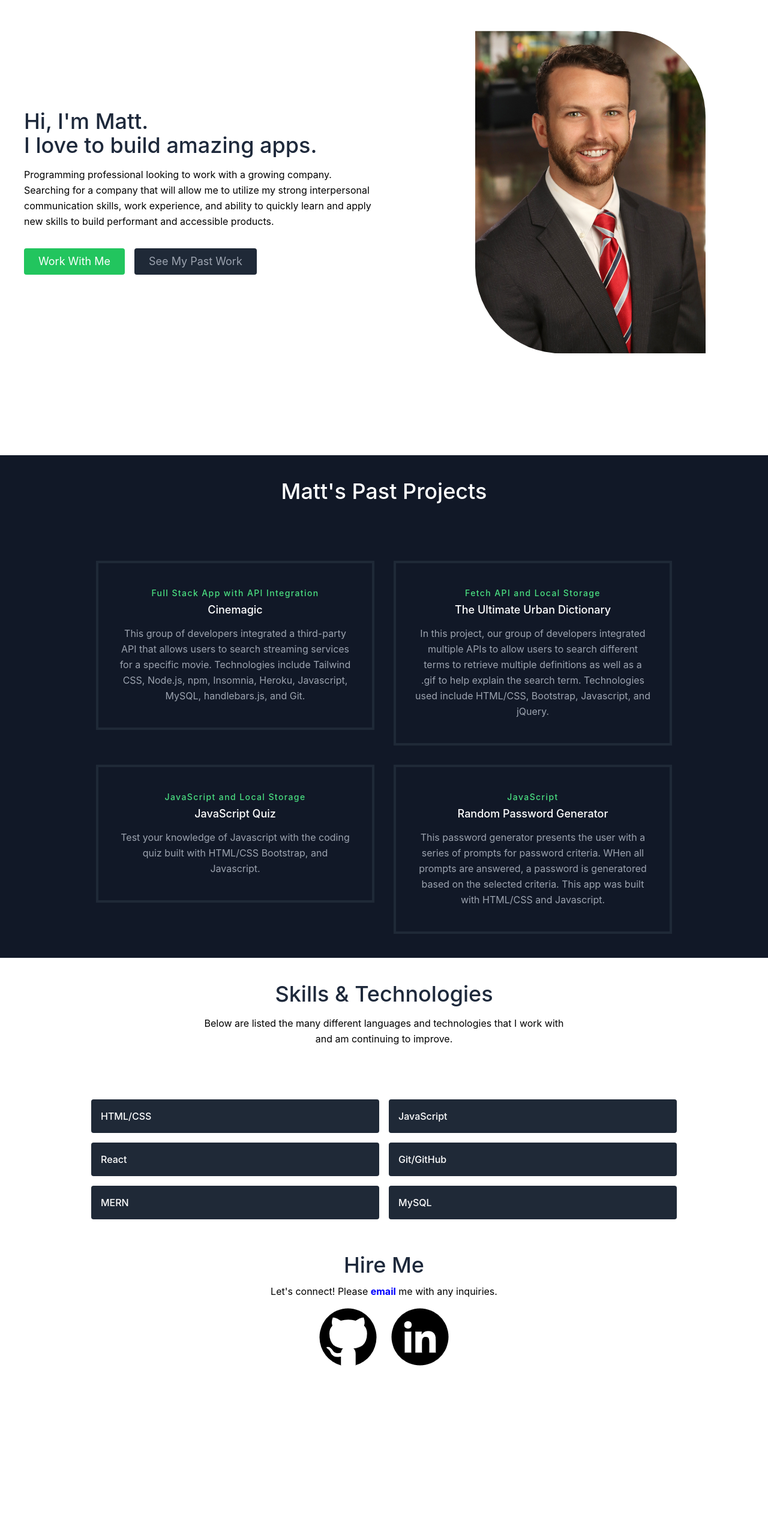
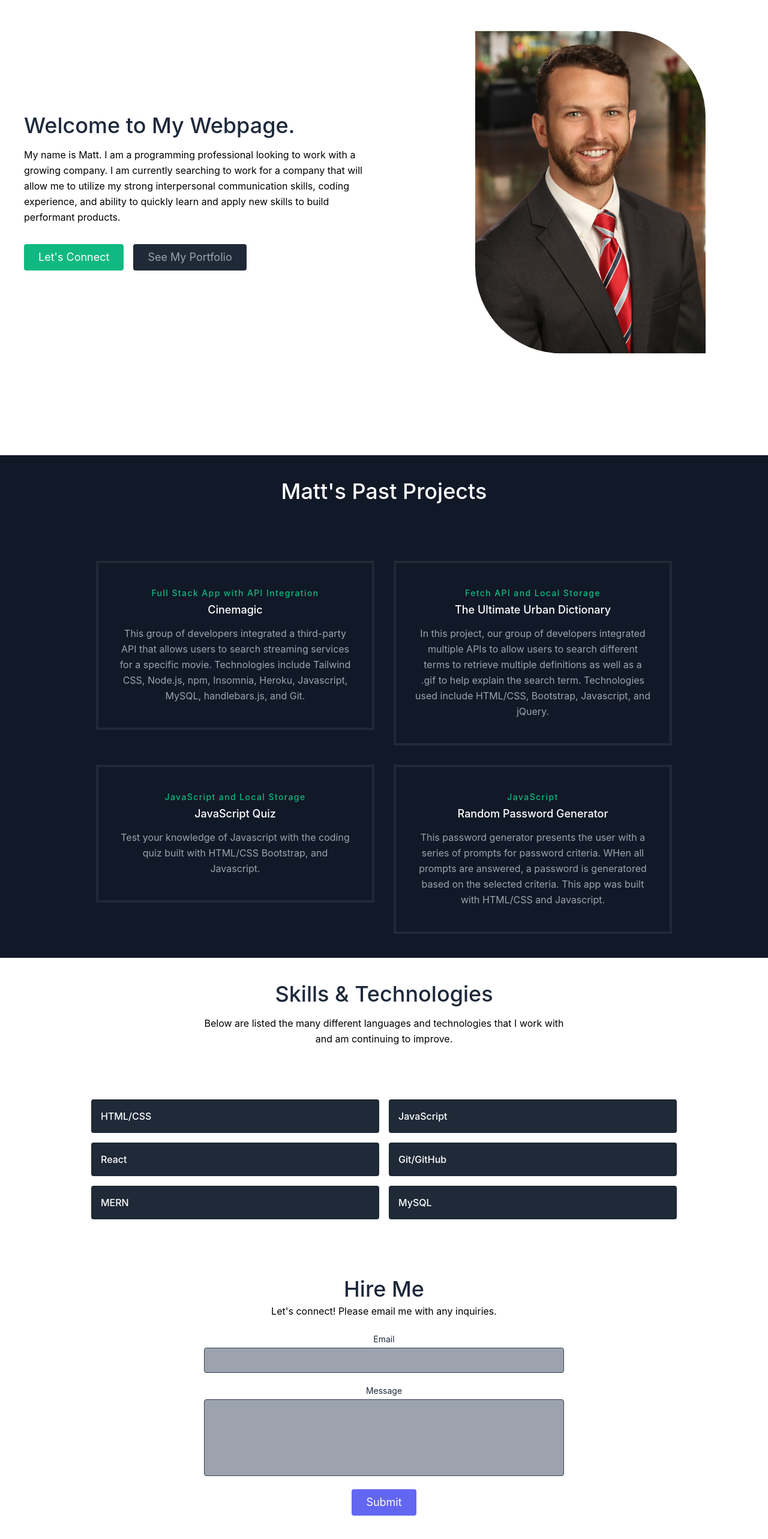
Before and after one commit to mattenos/my-react-portfolio, a React (Create React App) app: page / in a window 1280 px wide. Shown: the part 174-2740 px from the top of the page at 60% size. Before the commit the page ends 2539 px from the top, so only its background shows below. Built offline with nearby package versions, Linux system fonts and the light colour scheme.

Commit message:
Added Contact.js back. Edited some text.

```diff
--- a/src/App.js
+++ b/src/App.js
@@ -3,7 +3,7 @@ import Header from './components/Header';
 import About from './components/AboutMe/About';
 import Projects from './components/MyProjects/Projects';
 import Skills from './components/MySkill/Skills';
-// import Contact from './components/ContactMe/Contact';
+import Contact from './components/ContactMe/Contact';
 import Footer from './components/Footer/Footer';
 
 
@@ -14,7 +14,7 @@ function App() {
       <About />
       <Projects />
       <Skills />
-      {/* <Contact /> */}
+      <Contact />
       <Footer />
     </div>
   );
--- a/src/components/AboutMe/About.js
+++ b/src/components/AboutMe/About.js
@@ -6,28 +6,27 @@ export default function About() {
             <div className="container mx-auto flex px-10 py-20 md:flex-row flex-col items-center">
                 <div className="lg:flex-grow md:w-1/2 lg:pr-24 md:pr-16 flex flex-col md:items-start md:text-left mb-16 md:mb-0 items-center text-center">
                     <h1 className="title-font sm:text-4xl text-3xl mb-4 font-medium text-slate-800">
-                        Hi, I'm Matt.
-                        <br className="hidden lg:inline-block" />I love to build amazing
-                        apps.
+                    Welcome to My Webpage.
+                        <br className="hidden lg:inline-block mt-4" />
                     </h1>
                     <p className="mb-8 leading-relaxed">
-                        Programming professional looking to work with a growing company.
-                        Searching for a company that will
+                        My name is Matt. I am a programming professional looking to work with a growing company.
+                        I am currently searching to work for a company that will
                         allow me
-                        to utilize my strong interpersonal communication skills, work experience, and ability to quickly
+                        to utilize my strong interpersonal communication skills, coding experience, and ability to quickly
                         learn
-                        and apply new skills to build performant and accessible products.
+                        and apply new skills to build performant products.
                     </p>
                     <div className="flex justify-center">
                         <a
                             href="#contact"
-                            className="inline-flex text-white bg-green-500 border-0 py-2 px-6 focus:outline-none hover:bg-green-600 rounded text-lg">
-                            Work With Me
+                            className="inline-flex text-white bg-emerald-500 border-0 py-2 px-6 focus:outline-none hover:bg-emerald-600 rounded text-lg">
+                            Let's Connect
                         </a>
                         <a
                             href="#projects"
                             className="ml-4 inline-flex text-gray-400 bg-gray-800 border-0 py-2 px-6 focus:outline-none hover:bg-gray-700 hover:text-white rounded text-lg">
-                            See My Past Work
+                            See My Portfolio
                         </a>
                     </div>
                 </div>
--- a/src/components/ContactMe/Contact.js
+++ b/src/components/ContactMe/Contact.js
@@ -1,46 +1,46 @@
-// import React from "react";
+import React from "react";
 
-// export default function Contact() {
-//     return (
-//         <section id="contact">
-//             <form
-//                 name="contact"
-//                 className="lg:w-1/2 md:w-1/3 px-5 py-10 mx-auto text-center mb-20">
-//                 <h2 className="text-slate-800 sm:text-4xl text-3xl mb-1 font-medium title-font">
-//                     Hire Me
-//                 </h2>
-//                 <p className="leading-relaxed mb-5">
-//                     Let's connect! Please email me with any inquiries.
-//                 </p>
-//                 <div className="relative mb-4">
-//                     <label htmlFor="email" className="leading-7 text-sm text-slate-800">
-//                         Email
-//                     </label>
-//                     <input
-//                         type="email"
-//                         id="email"
-//                         name="email"
-//                         className="w-full bg-gray-400 rounded border border-gray-700 focus:border-indigo-500 focus:ring-2 focus:ring-indigo-900 text-base outline-none text-gray-100 py-1 px-3 leading-8 transition-colors duration-200 ease-in-out"
-//                     />
-//                 </div>
-//                 <div className="relative mb-4">
-//                     <label
-//                         htmlFor="message"
-//                         className="leading-7 text-sm text-slate-800">
-//                         Message
-//                     </label>
-//                     <textarea
-//                         id="message"
-//                         name="message"
-//                         className="w-full bg-gray-400 rounded border border-gray-700 focus:border-indigo-500 focus:ring-2 focus:ring-indigo-900 h-32 text-base outline-none text-gray-100 py-1 px-3 resize-none leading-6 transition-colors duration-200 ease-in-out"
-//                     />
-//                 </div>
-//                 <button
-//                     type="submit"
-//                     className="text-white bg-indigo-500 border-0 py-2 px-6 focus:outline-none hover:bg-indigo-600 rounded text-lg">
-//                     Submit
-//                 </button>
-//             </form>
-//         </section>
-//     );
-// }
+export default function Contact() {
+    return (
+        <section id="contact">
+            <form
+                name="contact"
+                className="lg:w-1/2 md:w-1/3 px-5 py-10 mx-auto text-center mb-20">
+                <h2 className="text-slate-800 sm:text-4xl text-3xl mb-1 font-medium title-font">
+                    Hire Me
+                </h2>
+                <p className="leading-relaxed mb-5">
+                    Let's connect! Please email me with any inquiries.
+                </p>
+                <div className="relative mb-4">
+                    <label htmlFor="email" className="leading-7 text-sm text-slate-800">
+                        Email
+                    </label>
+                    <input
+                        type="email"
+                        id="email"
+                        name="email"
+                        className="w-full bg-gray-400 rounded border border-gray-700 focus:border-indigo-500 focus:ring-2 focus:ring-indigo-900 text-base outline-none text-gray-100 py-1 px-3 leading-8 transition-colors duration-200 ease-in-out"
+                    />
+                </div>
+                <div className="relative mb-4">
+                    <label
+                        htmlFor="message"
+                        className="leading-7 text-sm text-slate-800">
+                        Message
+                    </label>
+                    <textarea
+                        id="message"
+                        name="message"
+                        className="w-full bg-gray-400 rounded border border-gray-700 focus:border-indigo-500 focus:ring-2 focus:ring-indigo-900 h-32 text-base outline-none text-gray-100 py-1 px-3 resize-none leading-6 transition-colors duration-200 ease-in-out"
+                    />
+                </div>
+                <button
+                    type="submit"
+                    className="text-white bg-indigo-500 border-0 py-2 px-6 focus:outline-none hover:bg-indigo-600 rounded text-lg">
+                    Submit
+                </button>
+            </form>
+        </section>
+    );
+}
--- a/src/components/Footer/Footer.js
+++ b/src/components/Footer/Footer.js
@@ -2,15 +2,8 @@ import React from "react";
 
 export default function Footer() {
   return (
-    <section className="lg:w-1/2 md:w-1/3 px-5 mx-auto text-center mb-20">
-      <h2 className="text-slate-800 sm:text-4xl text-3xl mb-1 font-medium title-font">
-        Hire Me
-      </h2>
-      <p className="py-2">
-        Let's connect! Please <a id="email" href="mailto:mattenos4@gmail.com">
-        email</a> me with any inquiries.
-      </p>
-    <div className="flex justify-center space-x-6 py-2">
+    <section className="lg:w-1/2 md:w-1/3 px-5 mx-auto text-center mb-4">
+    <div className="flex justify-center space-x-6 scale-50">
       <a href="https://github.com/mattenos">
         <img src={require('./github-64.png')} alt="github_thumb" />
       </a>
--- a/src/components/Header.js
+++ b/src/components/Header.js
@@ -7,7 +7,7 @@ function Header() {
             <ul class= 'flex justify-end space-x-4 p-4 '>
                 <li><a href="/#projects">Portfolio</a></li>
                 <li><a href="/#about">About Me</a></li>
-                <li><a href="mailto:mattenos4@gmail.com">Contact</a></li>
+                <li><a href="/#email">Contact</a></li>
                 <li><a href="https://drive.google.com/file/d/1_UqAugoxErOHFgPX_6VSo3GKIIBXfGf4/view?usp=sharing" download="Matt_Enos_Tech_Resume">Resume</a></li>
             </ul>
             </nav>
--- a/src/components/MyProjects/Projects.js
+++ b/src/components/MyProjects/Projects.js
@@ -20,7 +20,7 @@ export default function Projects() {
                             className="sm:w-1/2 w-100 p-4">
                             <div className="flex relative">
                                 <div className="px-8 py-10 relative z-10 w-full border-4 border-gray-800 bg-gray-900">
-                                    <h2 className="tracking-widest text-sm title-font font-medium text-green-400 mb-1">
+                                    <h2 className="tracking-widest text-sm title-font font-medium text-emerald-500 mb-1">
                                         {project.subtitle}
                                     </h2>
                                     <h1 className="title-font text-lg font-medium text-white mb-3">
```
